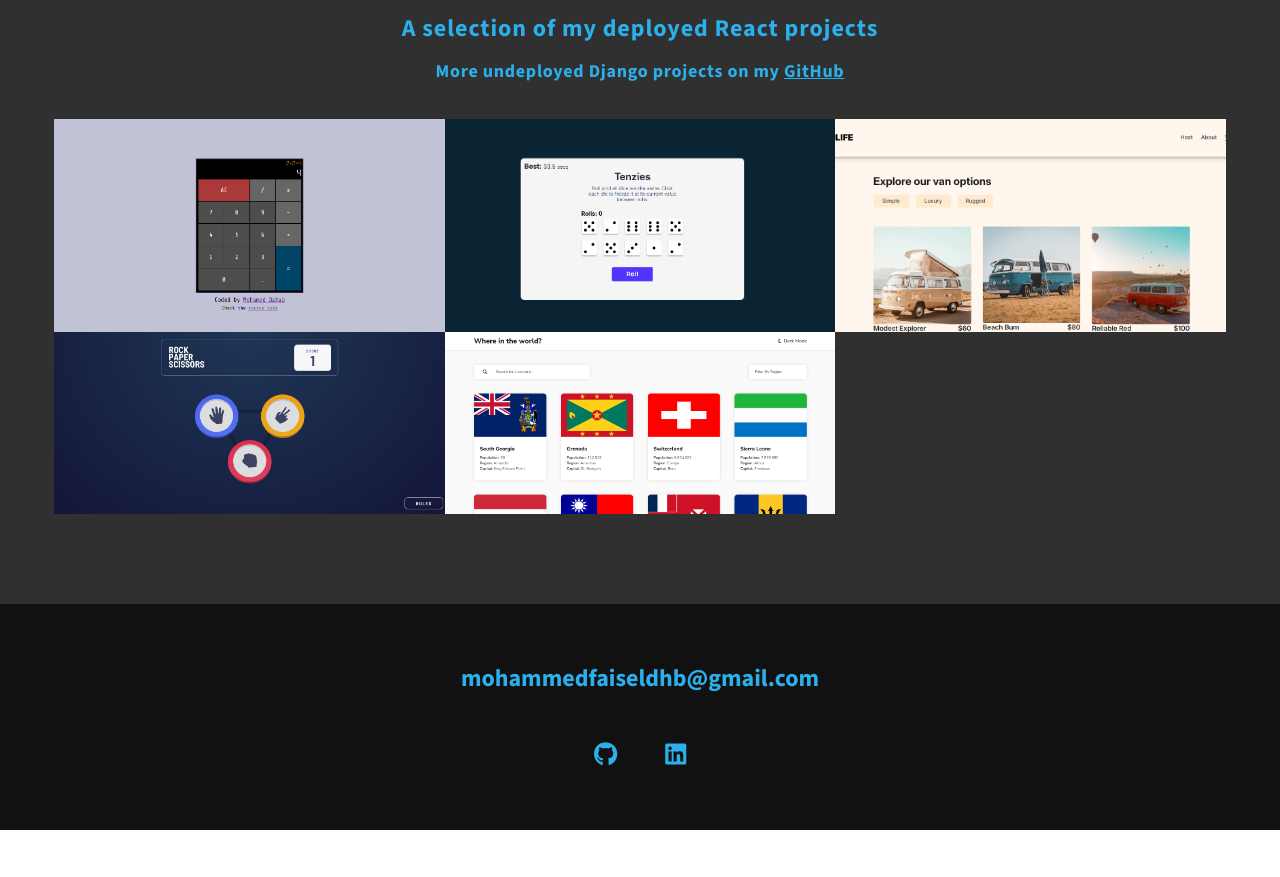
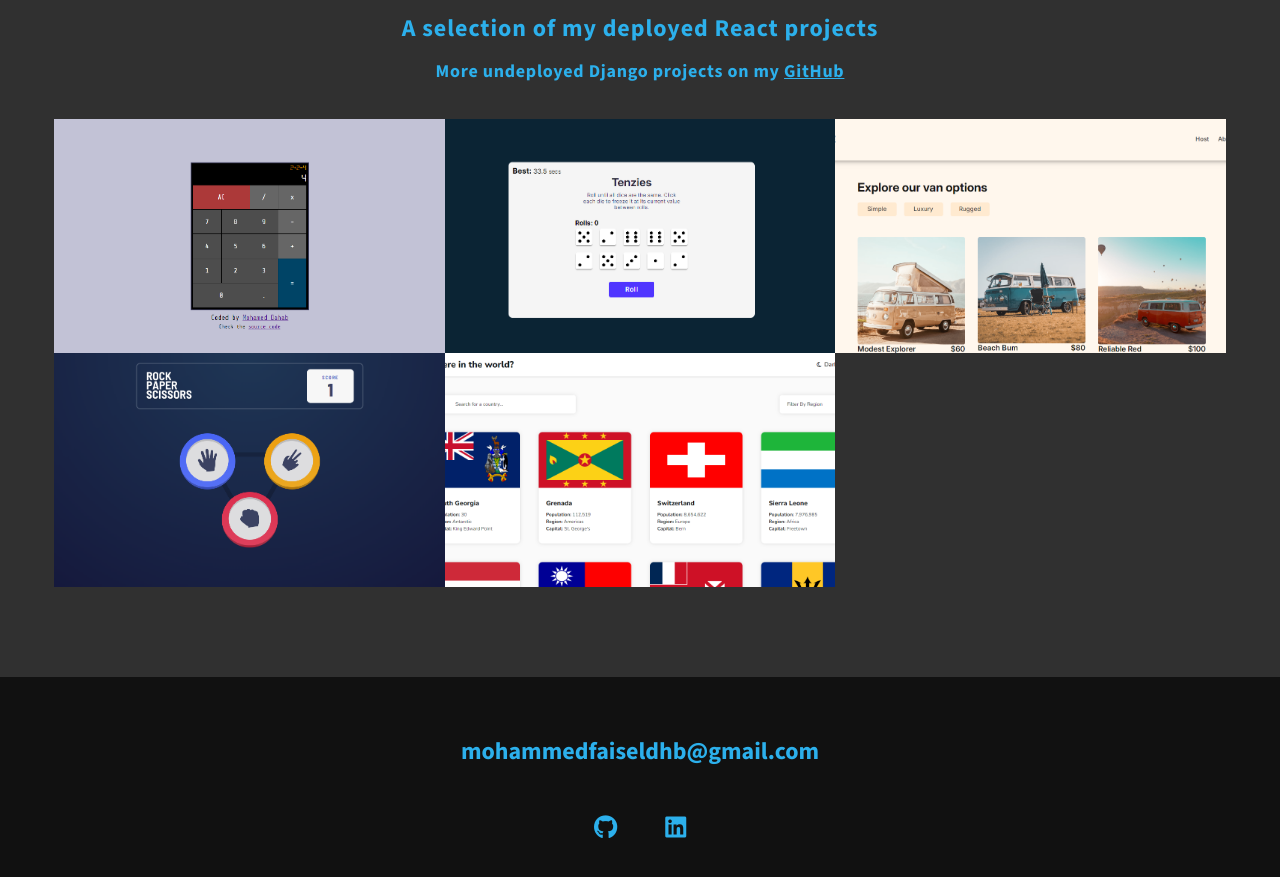
Before and after one commit to MohamDah/Portfolio-react, a React (Vite) app: page / in a window 1280 px wide. Shown: the part 1900-2777 px from the top of the page. Before the commit the page ends 2730 px from the top, so only its background shows below. Built offline with nearby package versions, Linux system fonts and the light colour scheme.

Commit message:
minor css change

```diff
--- a/src/styles.css
+++ b/src/styles.css
@@ -426,6 +426,7 @@ header {
   background: var(--clr-dark);
   overflow: hidden;
   position: relative;
+  aspect-ratio: 5/3;
 }
 
 .portfolio__img {
```
